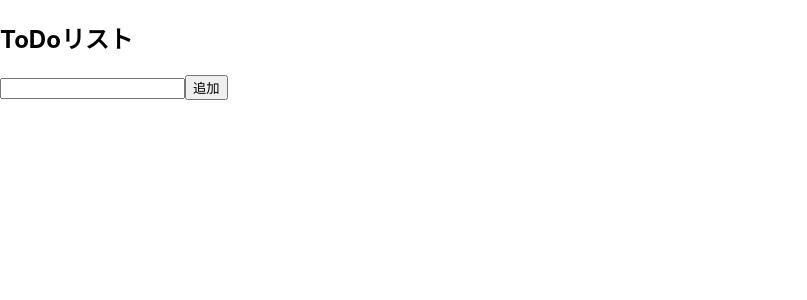
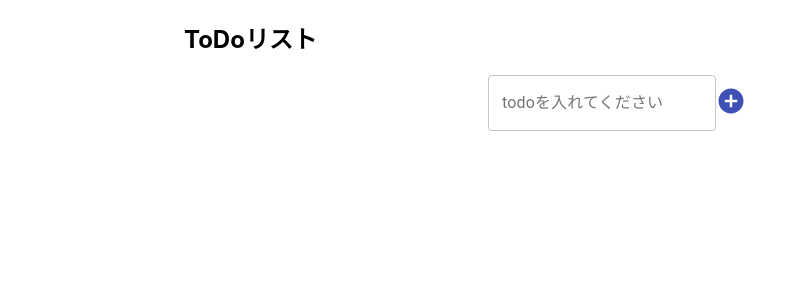
Before and after one commit to masaokaka/react-sample, a React (Create React App) app: page / in a window 1280 px wide. Shown: the top 300 px of the page, without its empty margins (0-807 px from the left). Built offline with nearby package versions, Linux system fonts and the light colour scheme.

Commit message:
マテリアルUI使ってみた

```diff
--- a/public/index.html
+++ b/public/index.html
@@ -3,7 +3,7 @@
   <head>
     <meta charset="utf-8" />
     <link rel="icon" href="%PUBLIC_URL%/favicon.ico" />
-    <meta name="viewport" content="width=device-width, initial-scale=1" />
+    <meta name="viewport" content="minimum-scale=1, width=device-width, initial-scale=1" />
     <meta name="theme-color" content="#000000" />
     <meta
       name="description"
--- a/src/App.js
+++ b/src/App.js
@@ -1,6 +1,10 @@
 import React,{ useEffect,useState } from 'react';
 import { useSelector,useDispatch } from 'react-redux';
 import { fetchData , addToTodoList, doneTodo, deleteTodo } from './actions';
+import { IconButton,Container,TextField,Checkbox,Grid} from '@material-ui/core'
+import { Table,TableBody,TableCell,TableContainer,TableHead,TableRow,Paper} from '@material-ui/core'
+import { AddCircle,Delete } from '@material-ui/icons';
+
 
 //useSlector
 const todosSelector = state => state.todo.todos;
@@ -25,30 +29,48 @@ const App = () => {
   }, [todos])
 
   return (
-    <React.Fragment>
+    <Container maxWidth="Md">
       <h2>ToDoリスト</h2>
-      <div className="container">
-      {todos.map((todo, index) =>
-        todo.flg ? (
-          <div key={index}>
-            <del>
-              <span>ID:{todo.id} テキスト：{todo.value}</span>
-              <input type="checkbox" onChange={(() => { dispatch(doneTodo(index)) })} checked={todo.flg}/>
-              <button onClick={(() => { dispatch(deleteTodo(index)) })}>削除</button>
-            </del>
-          </div>
-        ) : (
-          <div key={index}>
-            <span>ID:{todo.id} テキスト：{todo.value}</span>
-              <input type="checkbox" onChange={(() => { dispatch(doneTodo(index)) })} checked={todo.flg}/>
-              <button onClick={(() => { dispatch(deleteTodo(index)) })}>削除</button>
-          </div>
-        )
-      )}
-        <input type="text" onChange={((e)=>{setVal(e.target.value)})} value={ val }/>
-        <button onClick={(() => { dispatch(addToTodoList(val)) })}>追加</button>
-      </div>
-    </React.Fragment>
+      {todos.length!==0 &&
+      <TableContainer component={Paper}>
+        <Table>
+        <TableHead>
+          <TableRow>
+            <TableCell align="center">ID</TableCell>
+            <TableCell align="center">テキスト</TableCell>
+            <TableCell align="center">機能</TableCell>
+          </TableRow>
+        </TableHead>
+        <TableBody>
+        {todos.map((todo, index) =>
+          <TableRow key={index}>
+            <TableCell align="center">{todo.id}</TableCell>
+            {todo.flg ?
+            <TableCell align="center"><del>{todo.value}</del></TableCell>
+            :
+            <TableCell align="center"><span>{todo.value}</span></TableCell>
+            }
+            <TableCell align="center">
+              <Checkbox color="primary" type="checkbox" onChange={(() => { dispatch(doneTodo(index)) })} checked={todo.flg}/>
+              <IconButton variant="contained" onClick={(() => { dispatch(deleteTodo(index)) })}>
+                <Delete/>
+              </IconButton>
+            </TableCell>
+          </TableRow>
+        )}
+        </TableBody>
+        </Table>
+        </TableContainer>
+        }
+        <Grid container justify="center" alignItems="center">
+          <Grid item md={3}>
+            <TextField variant="outlined" label="todoを入れてください" type="text" onChange={((e)=>{setVal(e.target.value)})} value={ val }/>
+          </Grid>
+          <Grid item md={1}>
+            <AddCircle style={{fontSize:30}} color="primary" onClick={(() => { dispatch(addToTodoList(val)) })}></AddCircle>
+          </Grid>
+        </Grid>
+    </Container>
   );
 }
 
```
